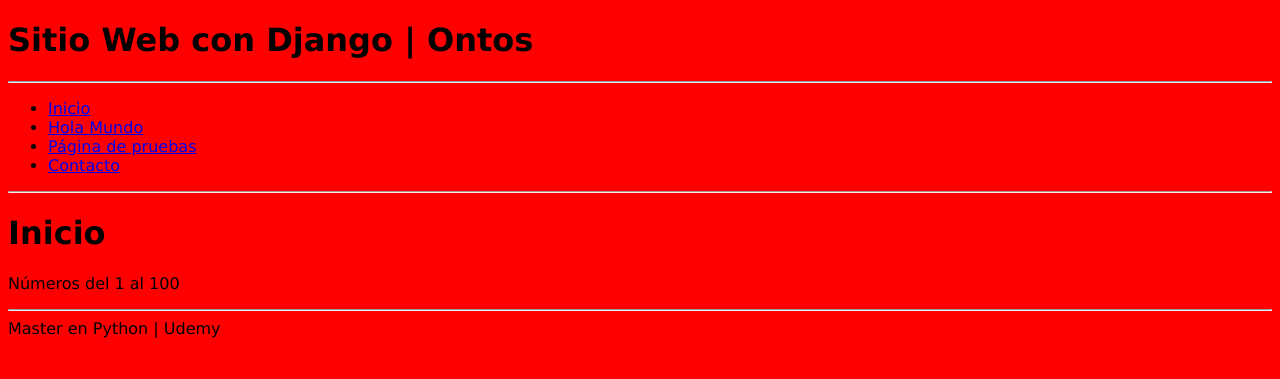
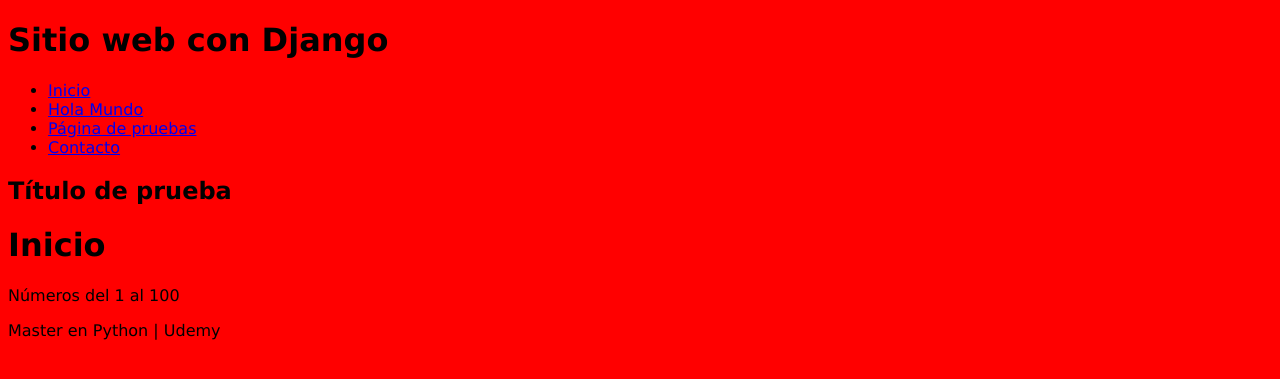
Before and after one commit to Ontos-2021/django_udemy, a Django app: page / in a window 1280 px wide. Shown: the top 379 px of the page. Run offline with Django 3.2, Linux system fonts and the light colour scheme.

Commit message:
Estructura HTML5 mejorada

```diff
--- a/miapp/templates/layout.html
+++ b/miapp/templates/layout.html
@@ -11,8 +11,15 @@
     <link rel="stylesheet" type="text/css" href="{% static "css/styles.css" %}">
 </head>
 <body>
-    <h1> Sitio Web con Django | Ontos</h1>
-    <hr/>
+
+    <!-- Cabecera de la página-->
+    <header>
+        <div id="logotipo">
+            <!-- Logo Django-->
+            <h1>Sitio web con Django</h1>
+        </div>
+    </header>
+    <nav>
         <ul>
             <li>
                 <a href="/inicio">Inicio</a>
@@ -27,16 +34,19 @@
                 <a href="/contacto-dos">Contacto</a>
             </li>
         </ul>
-    <hr/>
+    </nav>
+
     <div id="content">
+        <h2 class="title">Título de prueba</h2>
         {% block content %}
             <strong>Contenido por default</strong>
             <!-- Código que viene de los templates -->
         {% endblock %}
     </div>
-    <hr/>
+
     <footer>
         Master en Python | Udemy
     </footer>
+
 </body>
 </html>
```
Lines whose indentation alone changed are shown as unchanged.
